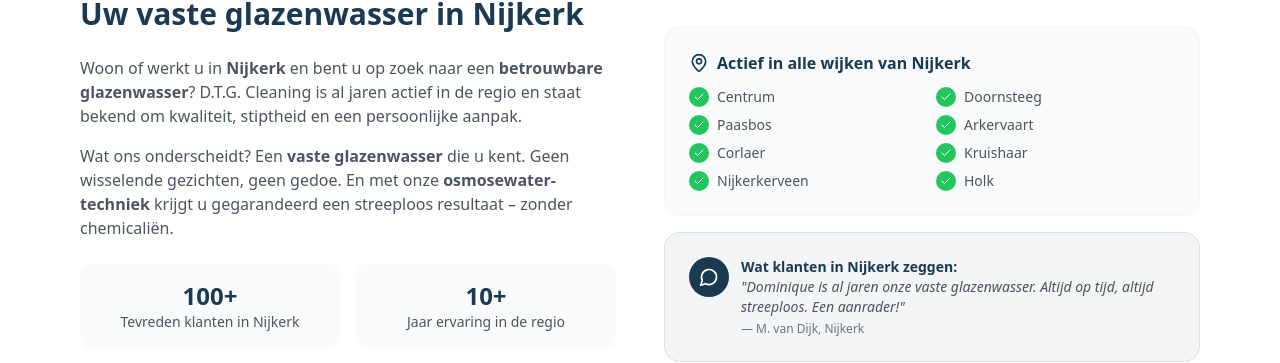
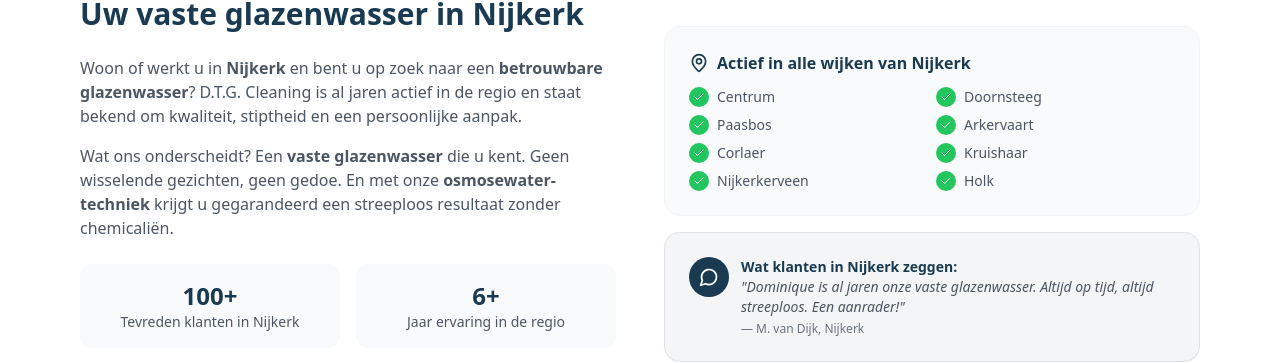
Before and after one commit to Maximustopdeals/dtgcleaning, a Next.js app: page /werkgebied/nijkerk in a window 1280 px wide. Shown: the part 764-1127 px from the top of the page. Built offline with nearby package versions, Linux system fonts and the light colour scheme.

Commit message:
Fix formatting and update customer count in page.tsx

```diff
--- a/app/werkgebied/nijkerk/page.tsx
+++ b/app/werkgebied/nijkerk/page.tsx
@@ -144,7 +144,7 @@
                 <strong>vaste glazenwasser</strong> die u kent. Geen wisselende
                 gezichten, geen gedoe. En met onze{" "}
                 <strong>osmosewater-techniek</strong> krijgt u gegarandeerd een
-                streeploos resultaat – zonder chemicaliën.
+                streeploos resultaat zonder chemicaliën.
               </p>
 
               <div className="grid grid-cols-2 gap-4 mb-6">
@@ -155,7 +155,7 @@
                   </div>
                 </div>
                 <div className="bg-gray-50 rounded-xl p-4 text-center">
-                  <div className="text-2xl font-bold text-[#1a3a52]">10+</div>
+                  <div className="text-2xl font-bold text-[#1a3a52]">6+</div>
                   <div className="text-sm text-gray-600">
                     Jaar ervaring in de regio
                   </div>
```
